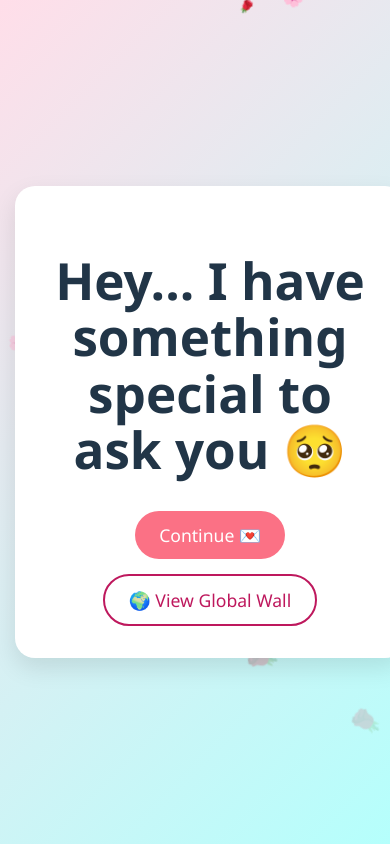
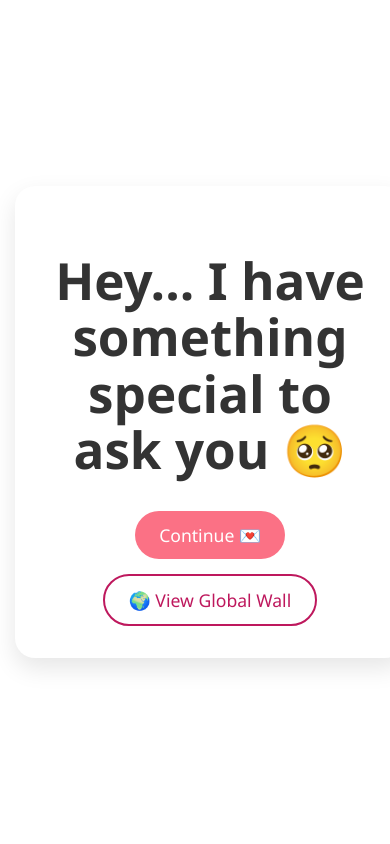
Before and after one commit to ProfMohsinKhan/valentine-challenge, a React (Vite) app: page / in a window 390 px wide. Shown: the top 844 px of the page. Built offline with nearby package versions, Linux system fonts and the light colour scheme.

Commit message:
Fixed mobile text color

```diff
--- a/src/App.css
+++ b/src/App.css
@@ -9,13 +9,29 @@
   margin: 0;
   padding: 0;
   font-family: "Segoe UI", Tahoma, Geneva, Verdana, sans-serif;
-  min-height: 100vh;
+  height: 100vh;
   display: flex;
   justify-content: center;
   align-items: center;
-  overflow: hidden; /* Prevents scrolling during animations */
+  overflow: hidden;
+
+  /* 👇 ADD THIS LINE */
+  color: #333333; /* Forces text to be dark grey/black */
+  background-color: white; /* Fallback background */
 }
 
+/* Re-apply your specific pink colors for specific classes */
+.question-text {
+  color: #be185d !important; /* The !important forces this pink over the grey */
+}
+
+.text-emotional {
+  color: #e11d48 !important;
+}
+/* Add this anywhere in App.css */
+h1, h2, h3, h4, h5, h6, p, span {
+  color: inherit; /* This forces them to listen to the body color */
+}
 .app-container {
   text-align: center;
   padding: 15px;
```
